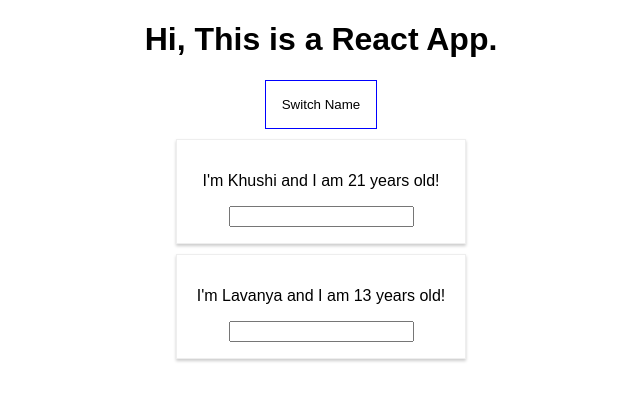
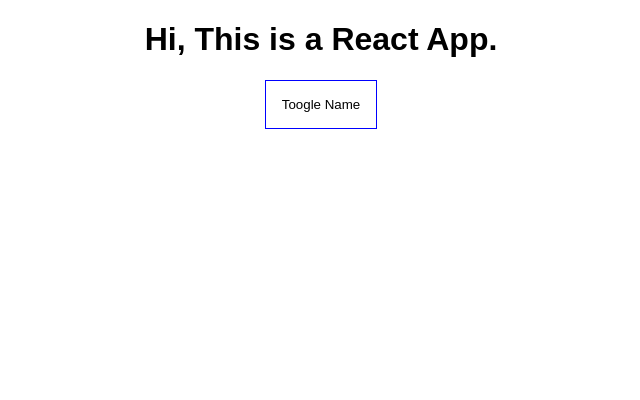
Before and after one commit to khushisrivastava/learning-react, a React (Create React App) app in the folder react-complete-guide/: page / in a window 1280 px wide. Shown: the top 400 px of the page, without its empty margins (319-959 px from the left). Built offline with nearby package versions, Linux system fonts and the light colour scheme.

Commit message:
Working with conditions and loops

```diff
--- a/react-complete-guide/src/App.js
+++ b/react-complete-guide/src/App.js
@@ -5,27 +5,28 @@
 class App extends Component {
   state = {
     persons: [
-      { name: 'Khushi', age: 21 },
-      { name: 'Lavanya', age: 13 }
+      { id: 1, name: 'Khushi', age: 21 },
+      { id: 2, name: 'Lavanya', age: 13 }
     ]
   }
 
-  switchNameHandeler = () => {
-    this.setState({
-      persons: [
-        { name: 'Khushi Srivastava', age: 21 },
-        { name: 'Lavanya Srivastava', age: 13 }
-      ]
-    })
+  deletePersonHandeler = (personIndex) => {
+    // const persons = this.state.persons.slice()
+    const persons = [...this.state.persons]
+    persons.splice(personIndex, 1)
+    this.setState({persons: persons});
   }
 
-  changeNameHandeler = (event) => {
-    this.setState({
-      persons: [
-        { name: 'Khushi', age: 21 },
-        { name: event.target.value, age: 13 }
-      ]
-    })
+  changeNameHandeler = (event, personId) => {
+        const personIndex = this.state.persons.findIndex(p => p.id === personId);
+        const persons = [...this.state.persons];
+        persons[personIndex].name = event.target.value;
+        this.setState({persons: persons})
+  }
+
+  togglePersonHandeler = () => {
+	const show = this.state.showPerson
+	this.setState({showPerson: !show})
   }
 
   render() {
@@ -36,12 +37,26 @@
       cursor: 'pointer'
     }
 
+    let person = null
+
+    if (this.state.showPerson) {
+        person = (
+            <div>
+                {this.state.persons.map((person, index) => <Person
+                click={() => this.deletePersonHandeler(index)}
+                name={person.name}
+                age={person.age}
+                key={person.id}
+                change={(event) => this.changeNameHandeler(event, person.id)} />)}
+            </div>
+        );
+    }
+
     return (
       <div className="App">
         <h1>Hi, This is a React App.</h1>
-        <button style={style} onClick={this.switchNameHandeler}>Switch Name</button>
-        <Person click={this.switchNameHandeler} name={this.state.persons[0].name} age={this.state.persons[0].age}/>
-        <Person change={this.changeNameHandeler} name={this.state.persons[1].name} age={this.state.persons[1].age}/>
+        <button style={style} onClick={this.togglePersonHandeler}>Toogle Name</button>
+        {person}
       </div>
     );
   }
--- a/react-complete-guide/src/Person/Person.css
+++ b/react-complete-guide/src/Person/Person.css
@@ -1,5 +1,5 @@
 .Person {
-    width: 20%;
+    width: 40%;
     margin: 10px auto;
     padding: 16px;
     text-align: center;
--- a/react-complete-guide/src/Person/Person.js
+++ b/react-complete-guide/src/Person/Person.js
@@ -5,7 +5,7 @@
     return (
         <div className='Person'>
             <p onClick={props.click}>I'm {props.name} and I am {props.age} years old!</p>
-            <input onChange={props.change} type='text'/>
+            <input onChange={props.change} type='text' value={props.name}/>
         </div>
     )
 
```
